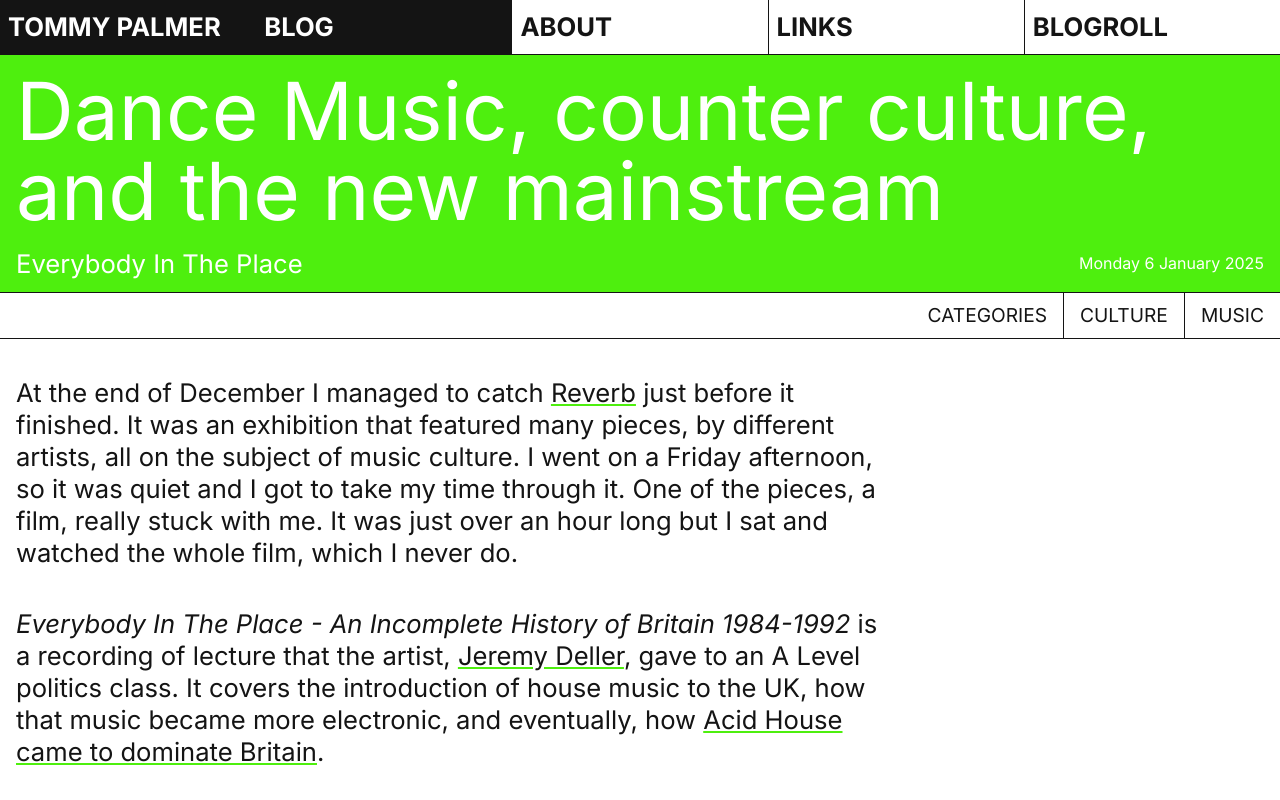
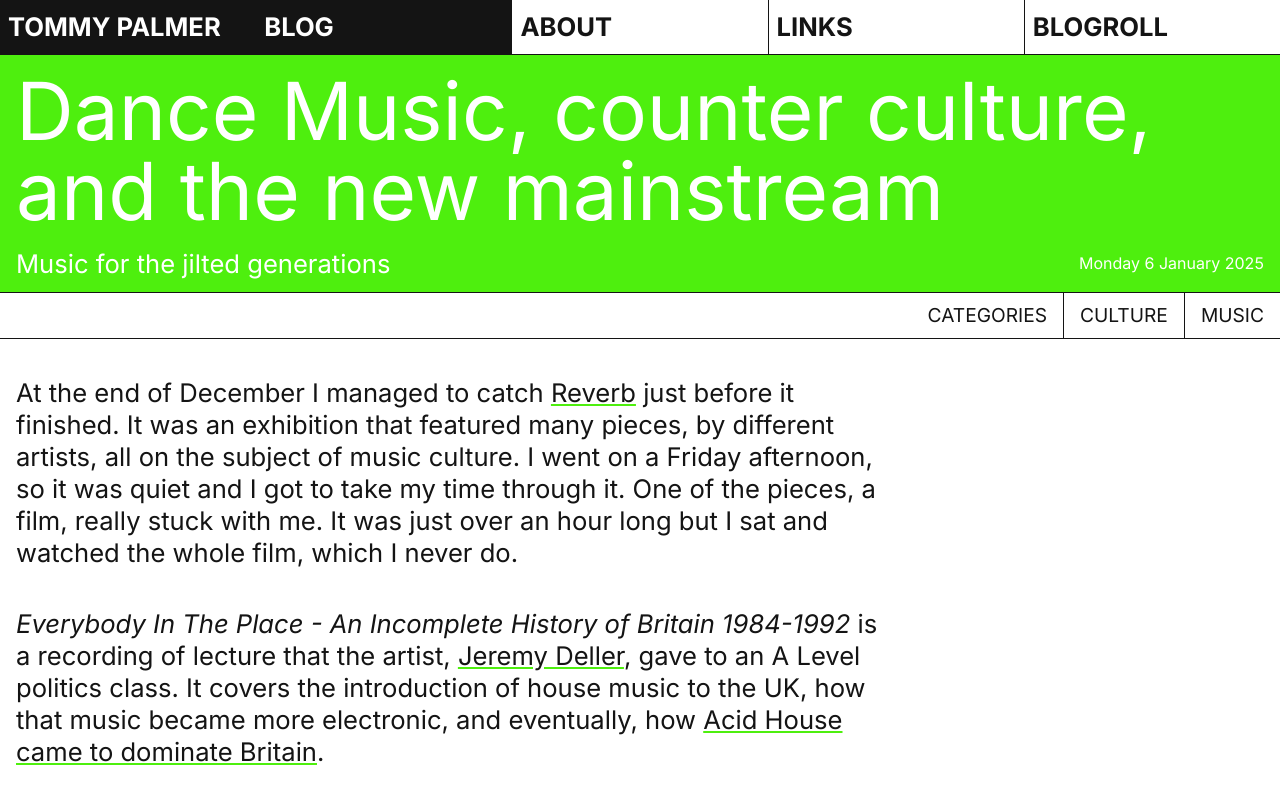
Before and after one commit to tommyp/tommyp.org, an Astro site: page /blog/everybody-in-the-place in a window 1280 px wide. Shown: the top 800 px of the page. Built offline with nearby package versions, Linux system fonts and the light colour scheme; Astro itself is replaced by a stand-in of ours.

Commit message:
change subtitle

```diff
--- a/src/content/blog/everybody-in-the-place.md
+++ b/src/content/blog/everybody-in-the-place.md
@@ -1,7 +1,7 @@
 ---
 title: 'Dance Music, counter culture, and the new mainstream'
 date: '2025-01-06'
-subtitle: Everybody In The Place
+subtitle: Music for the jilted generations
 titleBgColor: '#4eef0e'
 titleColor: '#fff'
 categories: [culture, music]
```
